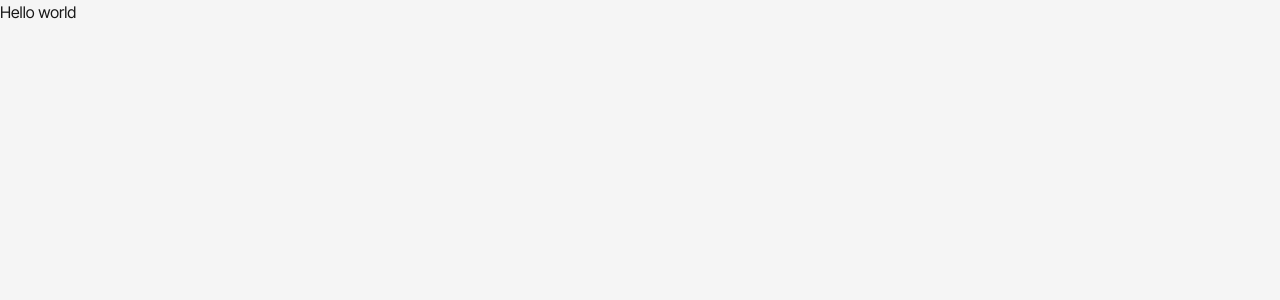
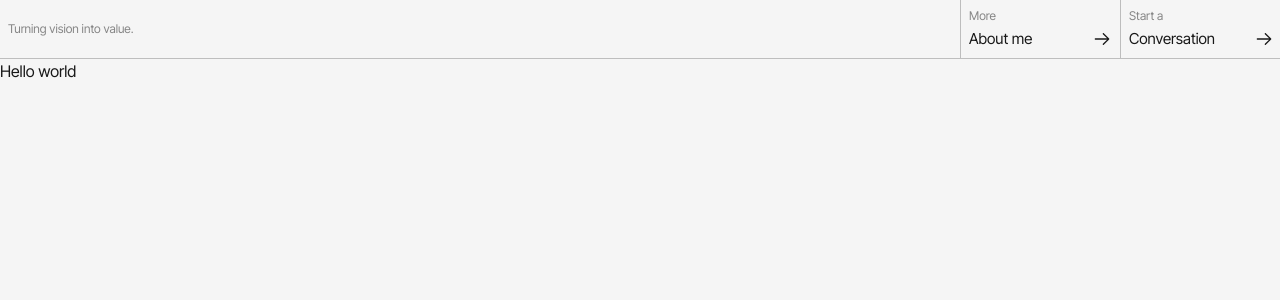
Before and after one commit to DLee1993/Dev_Lab, a Next.js app: page / in a window 1280 px wide. Shown: the top 300 px of the page. Built offline with nearby package versions, Linux system fonts and the light colour scheme.

Commit message:
added header to root

```diff
--- a/app/layout.tsx
+++ b/app/layout.tsx
@@ -1,6 +1,7 @@
 import type { Metadata } from "next";
 import { Inter_Tight } from "next/font/google";
 import "./globals.css";
+import Header from "@/components/Header";
 
 const inter = Inter_Tight({
     subsets: ["latin", "latin-ext"],
@@ -95,10 +96,11 @@ export default function RootLayout({
                     }}
                 />
             </head>
-            <body className={`min-h-screen bg-cs-white text-cs-black antialiased ${inter.className}`}>
-                <main className="min-h-screen">
-                    {children}
-                </main>
+            <body
+                className={`min-h-screen bg-cs-white text-cs-black antialiased ${inter.className}`}
+            >
+                <Header />
+                <main className="min-h-screen">{children}</main>
             </body>
         </html>
     );
```
